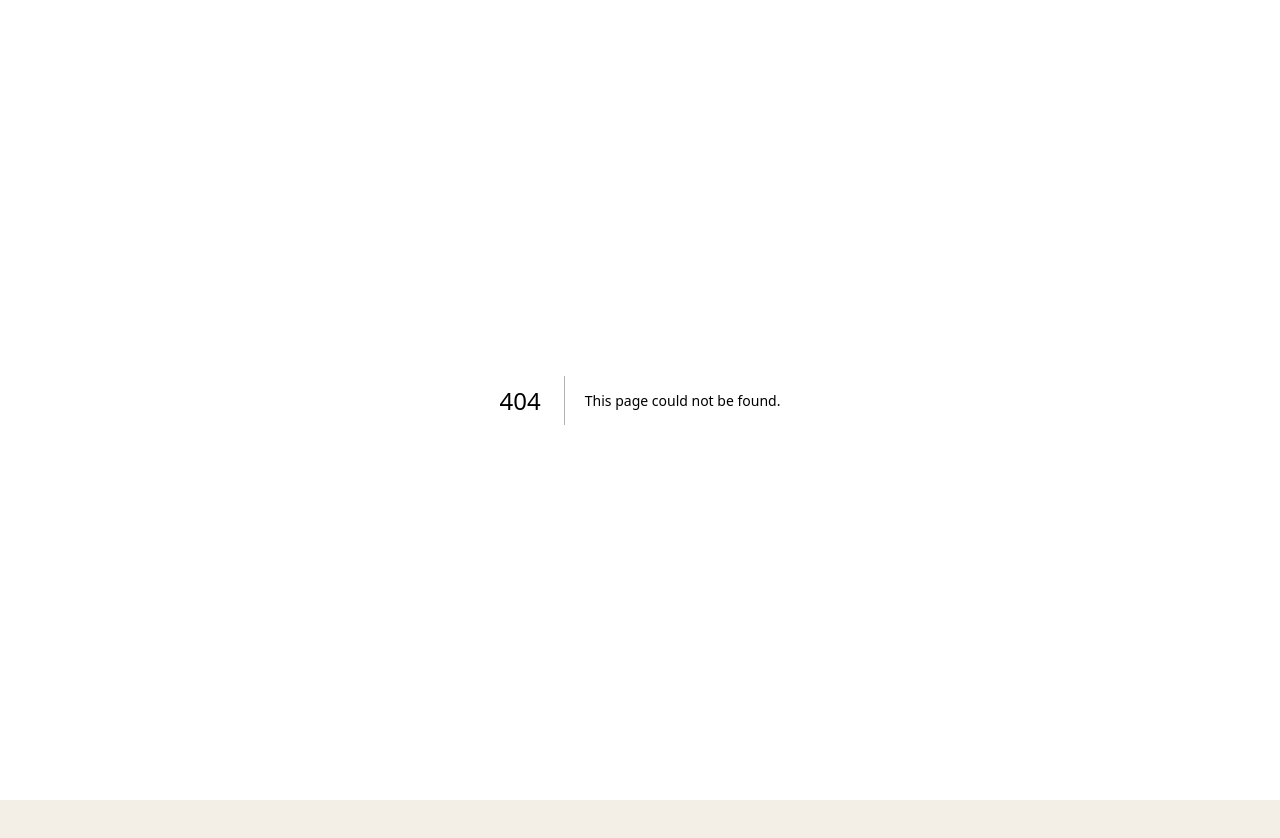
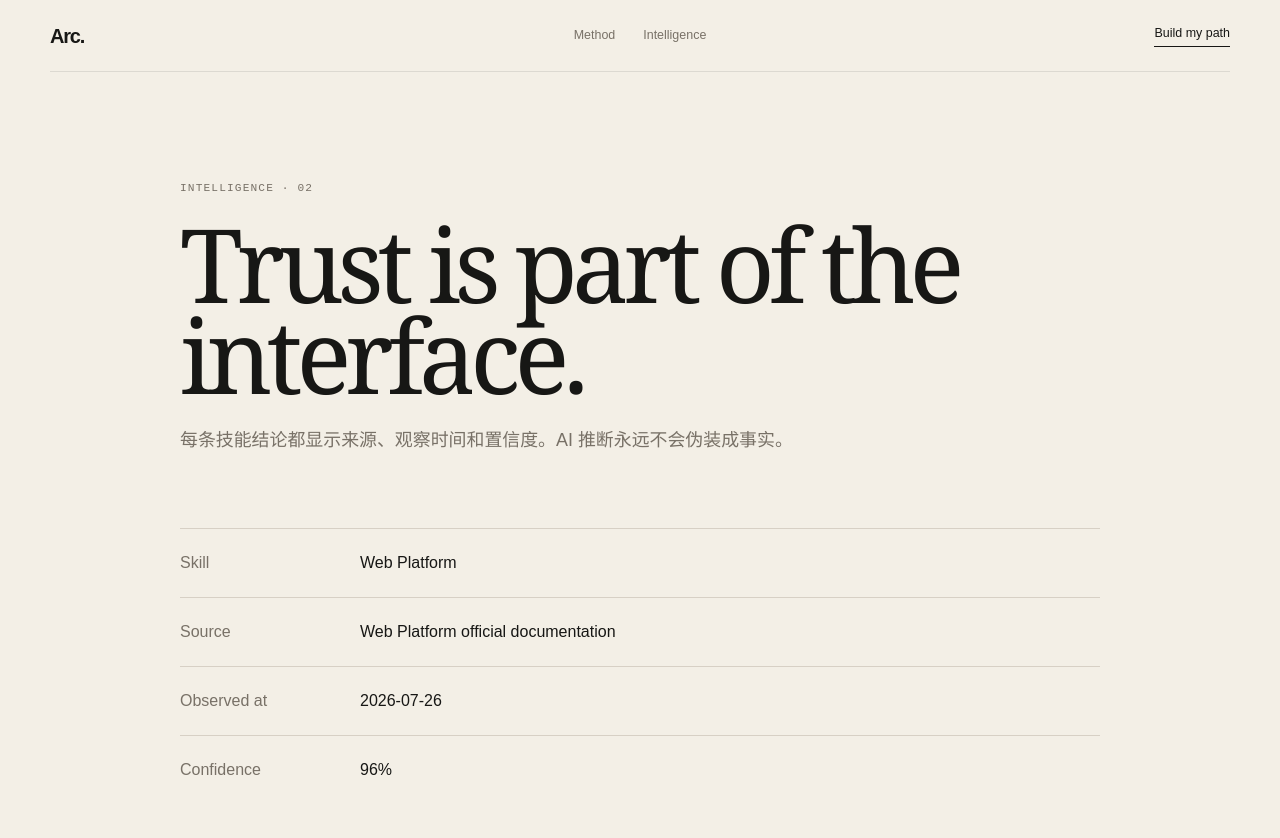
Before and after one commit to Earorua/arc, a Next.js app: page /intelligence in a window 1280 px wide. Before the commit this address had no page. Shown: the top 838 px of the page. Before the commit the page ends 800 px from the top, so only its background shows below. Built offline with nearby package versions, Linux system fonts and the light colour scheme.

Commit message:
feat: explain Arc method and intelligence

```diff
--- a/app/globals.css
+++ b/app/globals.css
@@ -67,3 +67,16 @@ button, a { -webkit-tap-highlight-color: transparent; }
 .product-preview strong { font-family: var(--display); font-size: 2rem; font-weight: 500; }
 .product-preview span { margin-top: 10px; color: var(--stone); line-height: 1.6; }
 .final-cta { min-height: 72svh; display: flex; flex-direction: column; justify-content: center; border-bottom: 0; }
+.reading-page { width: min(920px, calc(100vw - 48px)); margin: 0 auto; padding: 110px 0 150px; }
+.reading-page h1 { max-width: 830px; margin: 24px 0; font-family: var(--display); font-size: clamp(3.8rem, 8vw, 7.5rem); font-weight: 440; line-height: 0.88; letter-spacing: -0.06em; }
+.lede { max-width: 650px; color: var(--stone); font-size: 1.12rem; line-height: 1.8; }
+.method-list { margin: 80px 0 0; padding: 0; list-style: none; }
+.method-list li { display: grid; grid-template-columns: 72px 1fr; gap: 24px; padding: 28px 0; border-top: 1px solid var(--hairline); }
+.method-list span { font: 0.72rem ui-monospace, monospace; }
+.method-list strong { font-family: var(--display); font-size: 2rem; font-weight: 500; }
+.method-list p { color: var(--stone); line-height: 1.7; }
+.method-equation { margin-top: 72px; font-family: var(--display); font-size: clamp(2rem, 4vw, 4rem); }
+.source-specimen { margin-top: 72px; }
+.source-specimen div { display: grid; grid-template-columns: 160px 1fr; gap: 20px; padding: 22px 0; border-top: 1px solid var(--hairline); }
+.source-specimen dt { color: var(--stone); }
+.source-specimen dd { margin: 0; }
--- /dev/null
+++ b/app/intelligence/page.tsx
@@ -0,0 +1,22 @@
+import { flagshipRole } from "../data/flagship-role";
+import { SiteHeader } from "../components/brand/site-header";
+
+export default function IntelligencePage() {
+  const sample = flagshipRole.skills[0];
+  return (
+    <>
+      <SiteHeader />
+      <main id="main-content" className="reading-page">
+        <p className="eyebrow" lang="en">Intelligence · 02</p>
+        <h1 lang="en">Trust is part of the interface.</h1>
+        <p className="lede">每条技能结论都显示来源、观察时间和置信度。AI 推断永远不会伪装成事实。</p>
+        <dl className="source-specimen" lang="en">
+          <div><dt>Skill</dt><dd>{sample.name}</dd></div>
+          <div><dt>Source</dt><dd>{sample.sources[0].title}</dd></div>
+          <div><dt>Observed at</dt><dd>{sample.sources[0].observedAt}</dd></div>
+          <div><dt>Confidence</dt><dd>{Math.round(sample.confidence * 100)}%</dd></div>
+        </dl>
+      </main>
+    </>
+  );
+}
--- /dev/null
+++ b/app/method/page.tsx
@@ -0,0 +1,20 @@
+import { SiteHeader } from "../components/brand/site-header";
+
+export default function MethodPage() {
+  return (
+    <>
+      <SiteHeader />
+      <main id="main-content" className="reading-page">
+        <p className="eyebrow" lang="en">Method · 01</p>
+        <h1 lang="en">A path is a decision system.</h1>
+        <p className="lede">路线同时考虑岗位重要度、技能依赖、个人基础、时间预算和可验证产出。</p>
+        <ol className="method-list">
+          <li><span>01</span><div><strong lang="en">Understand</strong><p>先解释岗位真正要求什么，以及信息来自哪里。</p></div></li>
+          <li><span>02</span><div><strong lang="en">Build</strong><p>每天安排一个在现有时间内能够完成的结果。</p></div></li>
+          <li><span>03</span><div><strong lang="en">Prove</strong><p>完成记录只有与项目、代码或笔记关联后才提升成熟度。</p></div></li>
+        </ol>
+        <p className="method-equation" lang="en">Understand → Build → Prove</p>
+      </main>
+    </>
+  );
+}
```
Also changed, not shown: 1 other file (tests, documents, lock files or other folders).
